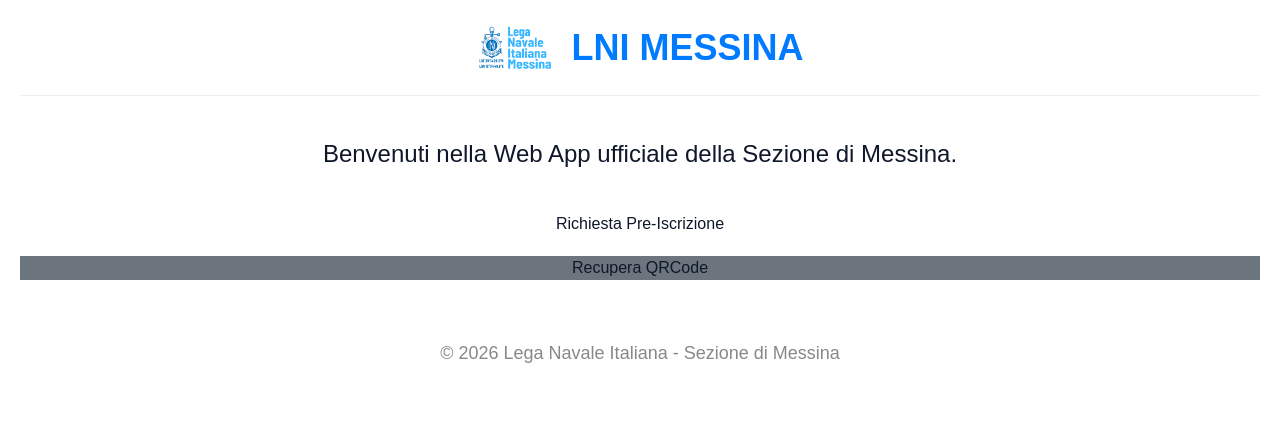
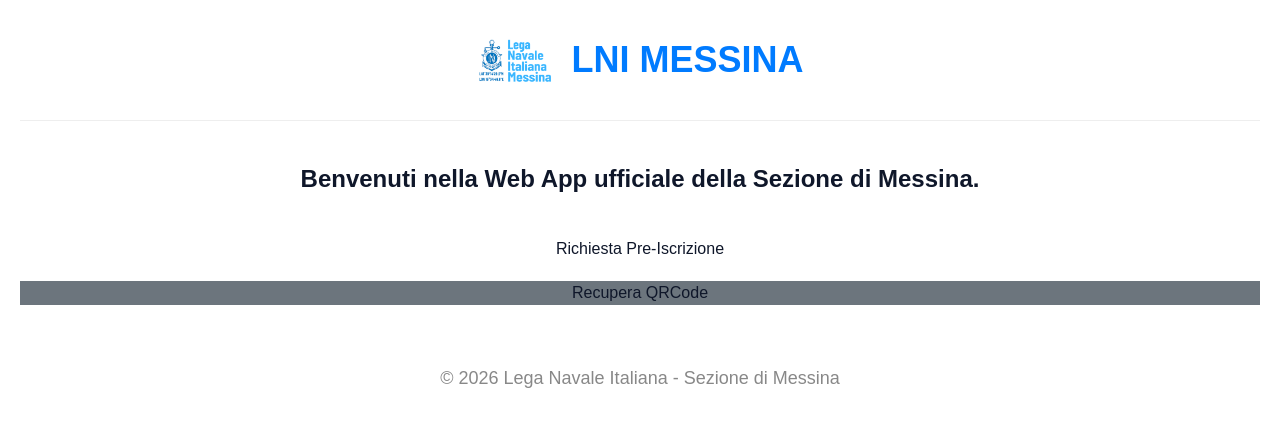
Before and after one commit to leganavaleitalianamessina-ops/registrazionesoci, a Next.js app: page / in a window 1280 px wide. Shown: the top 426 px of the page. Built offline with nearby package versions, Linux system fonts and the light colour scheme.

Commit message:
Fix: aggiunto use client alla home per permettere styled-jsx

```diff
--- a/src/app/page.tsx
+++ b/src/app/page.tsx
@@ -1,3 +1,5 @@
+'use client';
+
 import Link from 'next/link';
 import Image from 'next/image';
 
@@ -5,11 +7,13 @@
   return (
     <div className="container-legacy">
       <div className="header-logo-legacy">
-        <Image src="/logo.png" alt="Logo LNI Messina" width={80} height={80} />
+        <div style={{ width: '80px', height: '80px', position: 'relative' }}>
+          <Image src="/logo.png" alt="Logo LNI Messina" fill className="object-contain" />
+        </div>
         <h2>LNI MESSINA</h2>
       </div>
 
-      <p style={{ textAlign: 'center', margin: '40px 0', fontSize: '24px' }}>
+      <p style={{ textAlign: 'center', margin: '40px 0', fontSize: '24px', fontWeight: 'bold' }}>
         Benvenuti nella Web App ufficiale della Sezione di Messina.
       </p>
 
@@ -31,7 +35,7 @@
         .container-legacy { width: 100%; min-height: 100vh; padding: 20px; box-sizing: border-box; background: white; font-family: Arial, sans-serif; }
         .header-logo-legacy { display: flex; align-items: center; justify-content: center; margin-bottom: 40px; padding-bottom: 20px; border-bottom: 1px solid #eee; }
         .header-logo-legacy h2 { margin: 0; font-size: 36px; font-weight: bold; color: #007bff; margin-left: 15px; }
-        .button-legacy { background-color: #007bff; color: white; padding: 30px; border: none; border-radius: 12px; cursor: pointer; width: 100%; font-size: 30px; font-weight: bold; box-sizing: border-box; }
+        .button-legacy { background-color: #007bff; color: white; padding: 30px; border: none; border-radius: 12px; cursor: pointer; width: 100%; font-size: 30px; font-weight: bold; box-sizing: border-box; display: block; }
       `}</style>
     </div>
   );
```
